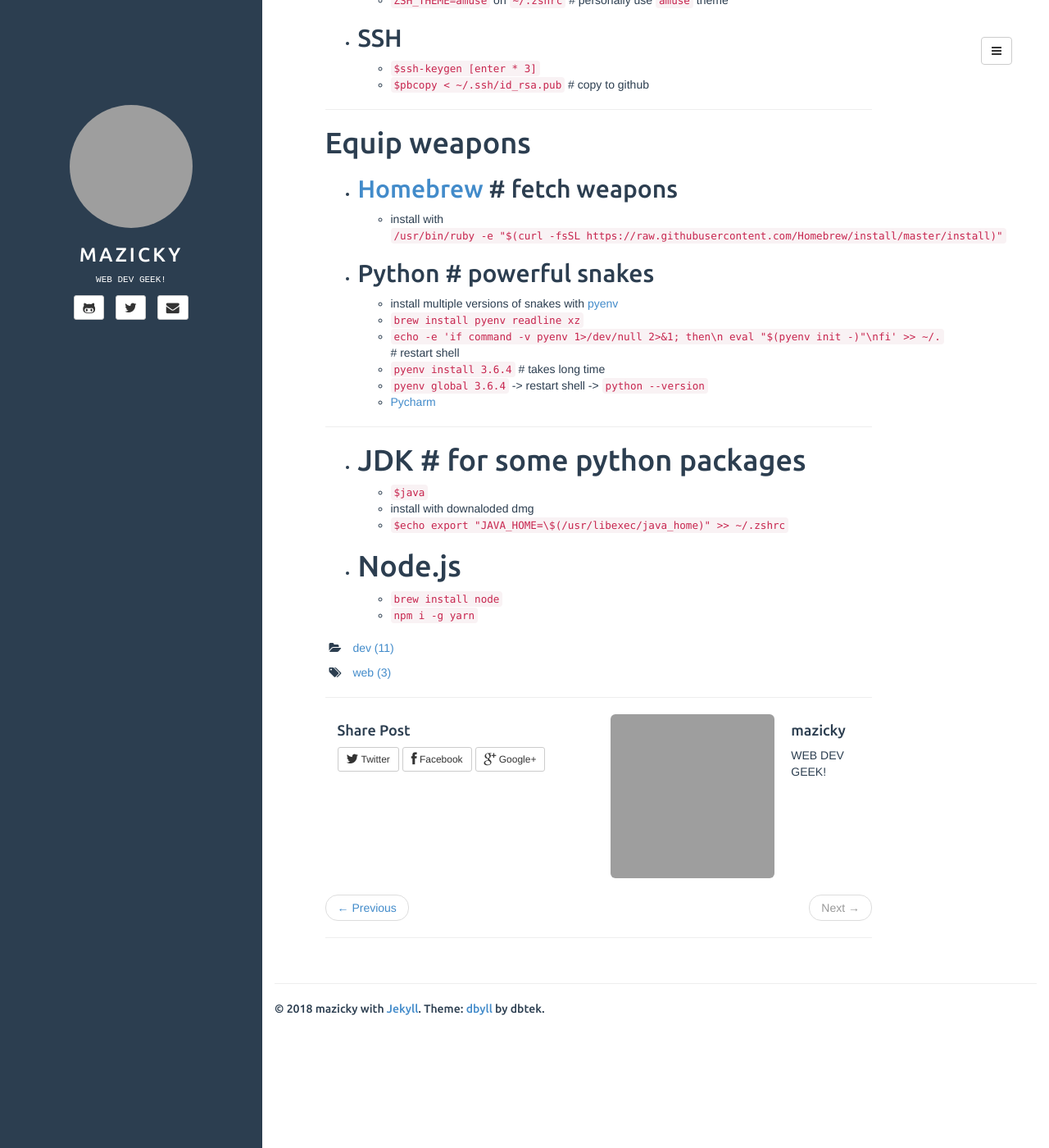
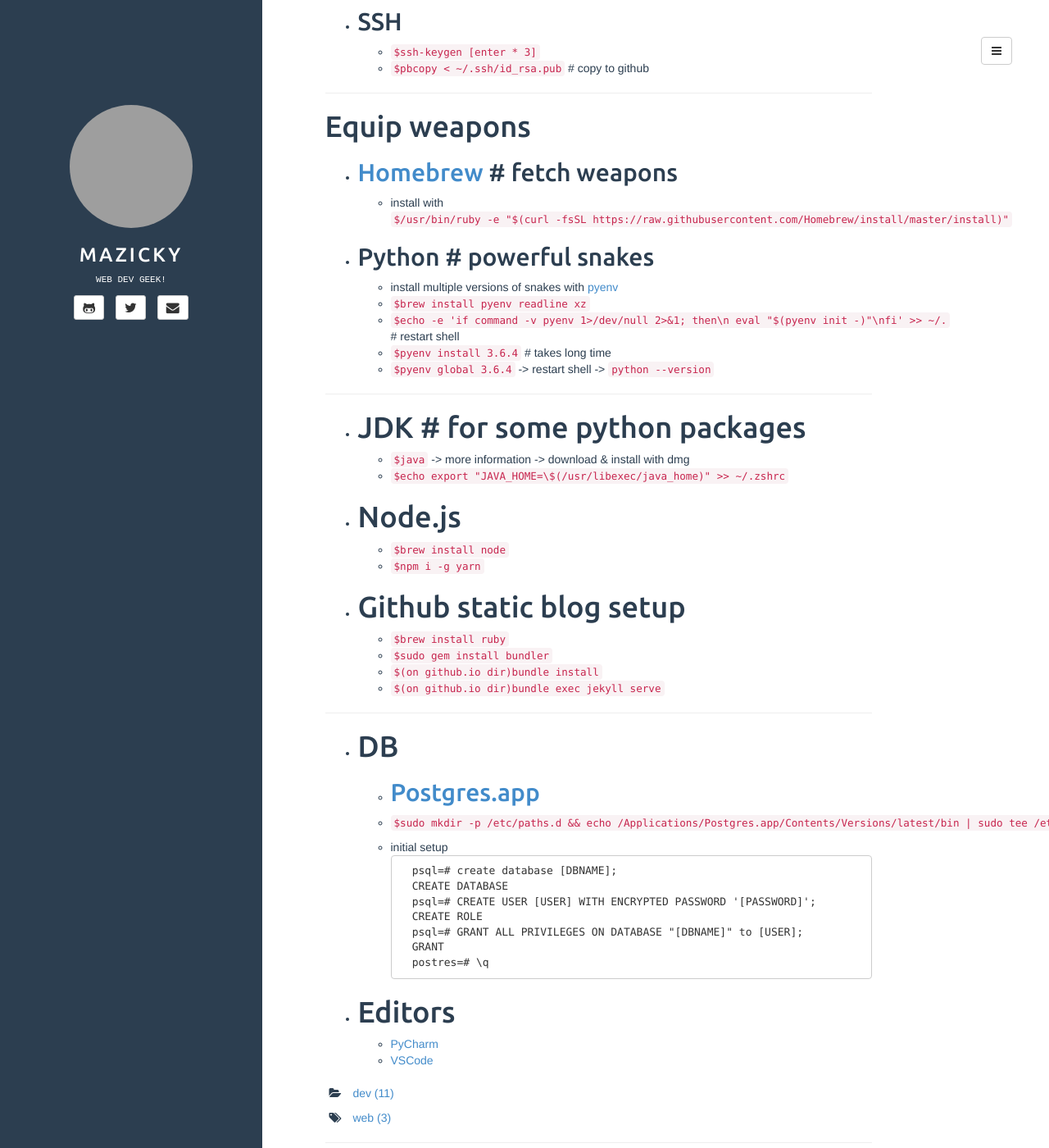
Before and after one commit to s3ungw00n/s3wn.github.io, a Jekyll site: the page built from _posts/2018-05-09-webdevenv.md, in a window 1280 px wide and 1400 px high, scrolled down 825 px. Shown: the whole window at 82% size. Built offline with Jekyll 4.4.1, drawn with Linux system fonts in a browser that asks for light colours; grey boxes are pictures that could not be loaded.

Commit message:
modify post

````diff
--- a/_posts/2018-05-09-webdevenv.md
+++ b/_posts/2018-05-09-webdevenv.md
@@ -39,23 +38,48 @@ tags: [web]
 # Equip weapons
 
 - ## [Homebrew](https://brew.sh/index_ko) # fetch weapons
-	- install with `/usr/bin/ruby -e "$(curl -fsSL https://raw.githubusercontent.com/Homebrew/install/master/install)"`
+	- install with `$/usr/bin/ruby -e "$(curl -fsSL https://raw.githubusercontent.com/Homebrew/install/master/install)"`
 
 
 - ## Python # powerful snakes
   - install multiple versions of snakes with [pyenv](https://github.com/pyenv/pyenv#homebrew-on-mac-os-x)
-  - `brew install pyenv readline xz`
-  - `echo -e 'if command -v pyenv 1>/dev/null 2>&1; then\n  eval "$(pyenv init -)"\nfi' >> ~/.` # restart shell
-  - `pyenv install 3.6.4` # takes long time
-  - `pyenv global 3.6.4` -> restart shell -> `python --version`
-  - [Pycharm](https://www.jetbrains.com/pycharm/download/#section=mac)
+  - `$brew install pyenv readline xz`
+  - `$echo -e 'if command -v pyenv 1>/dev/null 2>&1; then\n  eval "$(pyenv init -)"\nfi' >> ~/.` # restart shell
+  - `$pyenv install 3.6.4` # takes long time
+  - `$pyenv global 3.6.4` -> restart shell -> `python --version`
 
 ---
 - # JDK # for some python packages
-  - `$java`
-  - install with downaloded dmg
+  - `$java` -> more information -> download & install with dmg
   - `$echo export "JAVA_HOME=\$(/usr/libexec/java_home)" >> ~/.zshrc`
 
 - # Node.js
-	- `brew install node`
-	- `npm i -g yarn`
+	- `$brew install node`
+	- `$npm i -g yarn`
+
+- # Github static blog setup
+	- `$brew install ruby`
+	- `$sudo gem install bundler`
+	- `$(on github.io dir)bundle install`
+	- `$(on github.io dir)bundle exec jekyll serve`
+
+---
+- # DB
+	- ## [Postgres.app](https://postgresapp.com/)
+    - `$sudo mkdir -p /etc/paths.d &&
+echo /Applications/Postgres.app/Contents/Versions/latest/bin | sudo tee /etc/paths.d/postgresapp`
+
+	- initial setup
+	```
+    psql=# create database [DBNAME];
+    CREATE DATABASE
+    psql=# CREATE USER [USER] WITH ENCRYPTED PASSWORD '[PASSWORD]';
+    CREATE ROLE
+    psql=# GRANT ALL PRIVILEGES ON DATABASE "[DBNAME]" to [USER];
+    GRANT
+    postres=# \q
+    ```
+
+- # Editors
+	- [PyCharm](https://www.jetbrains.com/pycharm/download/#section=mac)
+	- [VSCode](https://go.microsoft.com/fwlink/?LinkID=620882)
````
Also changed, not shown: other parts of _posts/2018-05-09-webdevenv.md (+0 -1 lines).
